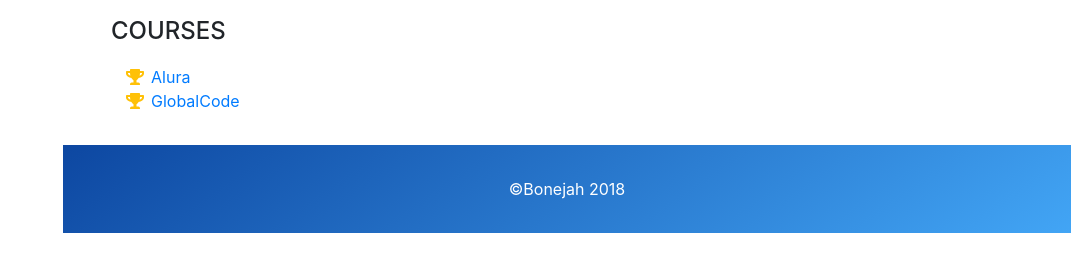
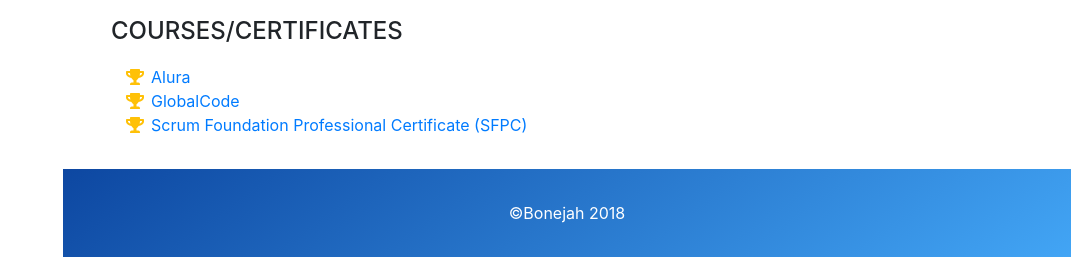
Before and after one commit to bonejah/bonejah.github.io, a website with bundled scripts: page index.html in a window 1280 px wide. Shown: the part 2255-2512 px from the top of the page, without its empty margins (209-1280 px from the left). Before the commit the page ends 2488 px from the top, so only its background shows below. Built offline with nearby package versions, Linux system fonts and the light colour scheme; a web font is replaced by a local one.

Commit message:
add certificate Scrum

```diff
--- a/index.html
+++ b/index.html
@@ -214,7 +214,7 @@
             <i class="fab fa-npm"></i>
           </li>
         </ul>
-        <div class="subheading mb-3">Courses</div>
+        <div class="subheading mb-3">Courses/Certificates</div>
         <ul class="fa-ul mb-0">
           <li>
             <i class="fa-li fa fa-trophy text-warning"></i>
@@ -226,6 +226,12 @@
             <i class="fa-li fa fa-trophy text-warning"></i>
             <a href="./assets/certificates/certificado-globalcode.pdf" target="_blank" title="Certificate GlobalCode">
               GlobalCode
+            </a>
+          </li>
+          <li>
+            <i class="fa-li fa fa-trophy text-warning"></i>
+            <a href="./assets/certificates/certificado-scrum.pdf" target="_blank" title="Certificate Scrum">
+              Scrum Foundation Professional Certificate (SFPC)
             </a>
           </li>
         </ul>
```
Also changed, not shown: 1 other file.
